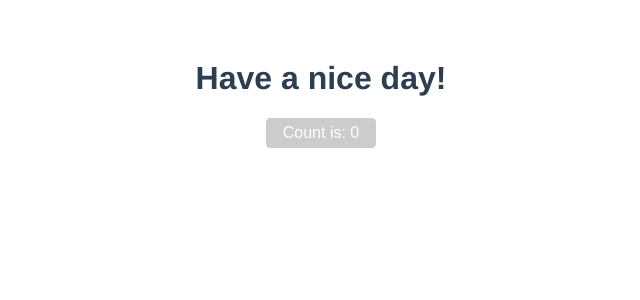
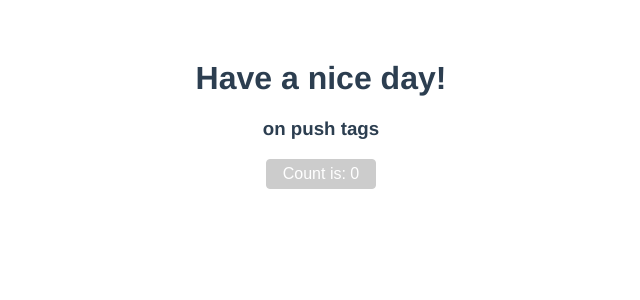
Before and after one commit to chzzytool/chzzytool.github.io, a Vue app: page / in a window 1280 px wide. Shown: the top 300 px of the page, without its empty margins (319-959 px from the left). Built offline with nearby package versions, Linux system fonts and the light colour scheme.

Commit message:
修改ci文件为监听tags

```diff
--- a/src/components/Demo.vue
+++ b/src/components/Demo.vue
@@ -10,6 +10,7 @@ const count = ref(0);
 
 <template>
   <h1>{{ msg }}</h1>
+  <h3>on push tags</h3>
   <button type="button" class="btn" @click="count++">
     Count is: {{ count }}
   </button>
```
